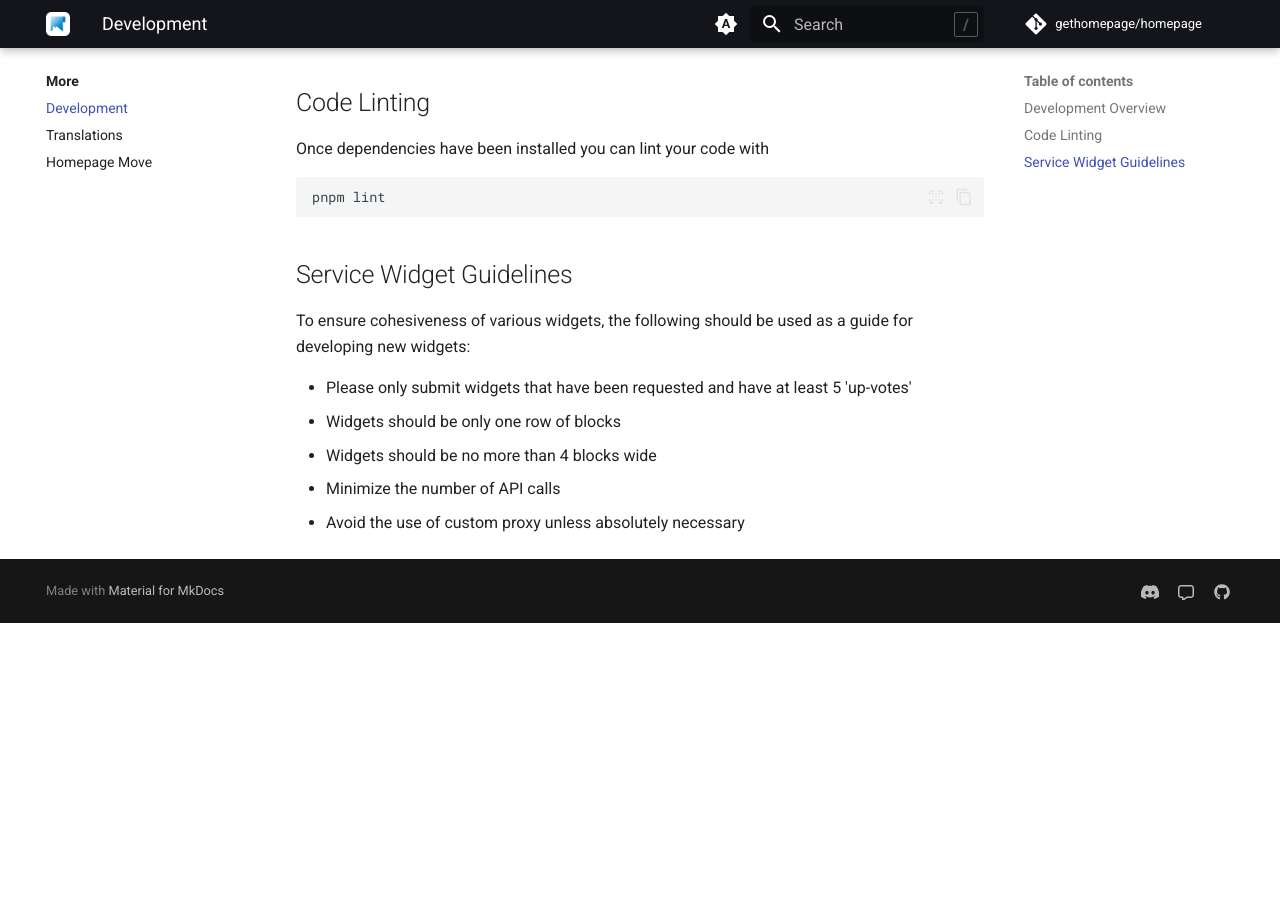
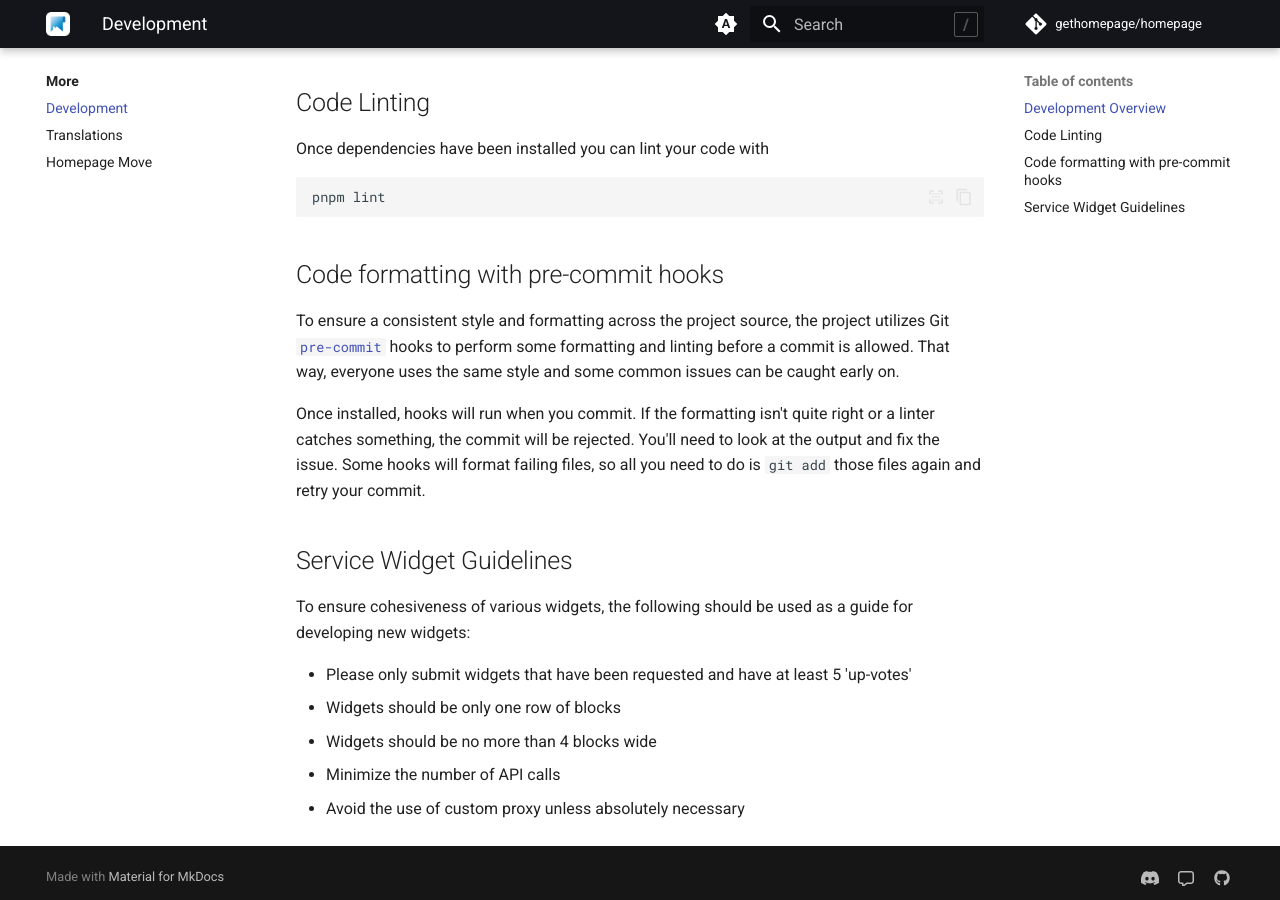
Before and after one commit to jobstar-git/home_p, an MkDocs documentation site: the page built from docs/more/development.md, in a window 1280 px wide and 900 px high, scrolled down 538 px. Built offline with MkDocs 1.6.1 and Material for MkDocs 9.7.7, drawn with Linux system fonts in a browser that asks for light colours; comment, search, counter and statistics services are not loaded; the version menu is left out; before the commit the page ends 1161 px from its top, so only the background shows below that.

Commit message:
Add instructions to dev docs for pre-commit

````diff
--- a/docs/more/development.md
+++ b/docs/more/development.md
@@ -31,6 +31,15 @@ Once dependencies have been installed you can lint your code with
 pnpm lint
 ```
 
+## Code formatting with pre-commit hooks
+
+To ensure a consistent style and formatting across the project source, the project utilizes Git [`pre-commit`](https://git-scm.com/book/en/v2/Customizing-Git-Git-Hooks) hooks to perform some formatting and linting before a commit is allowed.
+That way, everyone uses the same style and some common issues can be caught early on.
+
+Once installed, hooks will run when you commit. If the formatting isn't quite right or a linter catches something, the commit will be rejected.
+You'll need to look at the output and fix the issue. Some hooks will format failing files, so all you need to do is `git add` those files again
+and retry your commit.
+
 ## Service Widget Guidelines
 
 To ensure cohesiveness of various widgets, the following should be used as a guide for developing new widgets:
````
Also changed, not shown: CONTRIBUTING.md (+1 -1 lines), .github/PULL_REQUEST_TEMPLATE.md.
